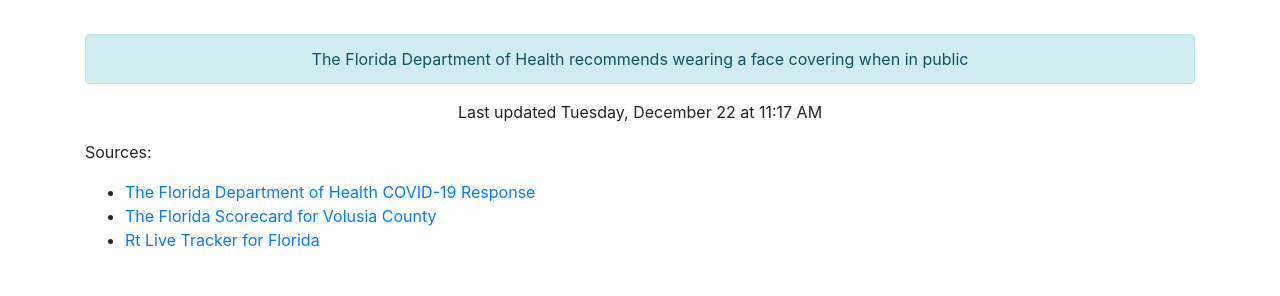
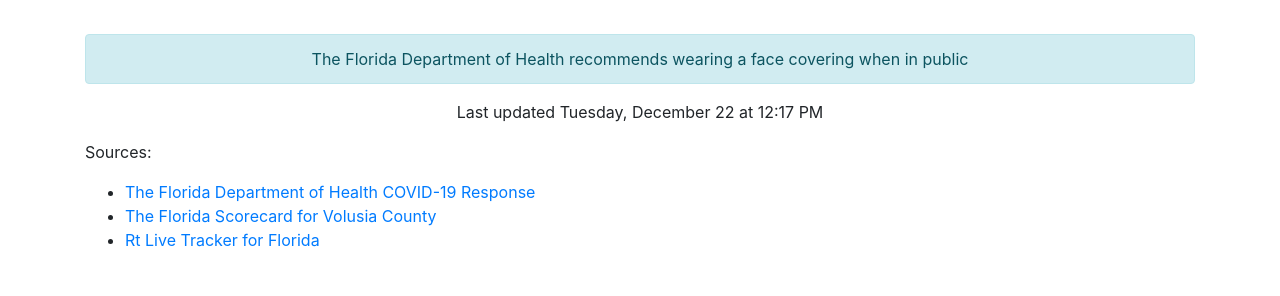
Before and after one commit to thinkjson/timeforchurch, a Jekyll site: the page built from index.md, in a window 1280 px wide. Shown: the part 586-882 px from the top of the page. Built offline with Jekyll 4.4.1, drawn with Linux system fonts in a browser that asks for light colours; our own code applies the rules of GitHub Pages for plain Markdown files.

Commit message:
Updating data

```diff
--- a/_includes/data.html
+++ b/_includes/data.html
@@ -10,4 +10,4 @@
     <div class="outcome text-success">YES</div>
     <div class="alert alert-info" role="alert">The Florida Department of Health recommends wearing a face covering when in public</div>
 
-    <p>Last updated Tuesday, December 22 at 11:17 AM</p>
+    <p>Last updated Tuesday, December 22 at 12:17 PM</p>
```
